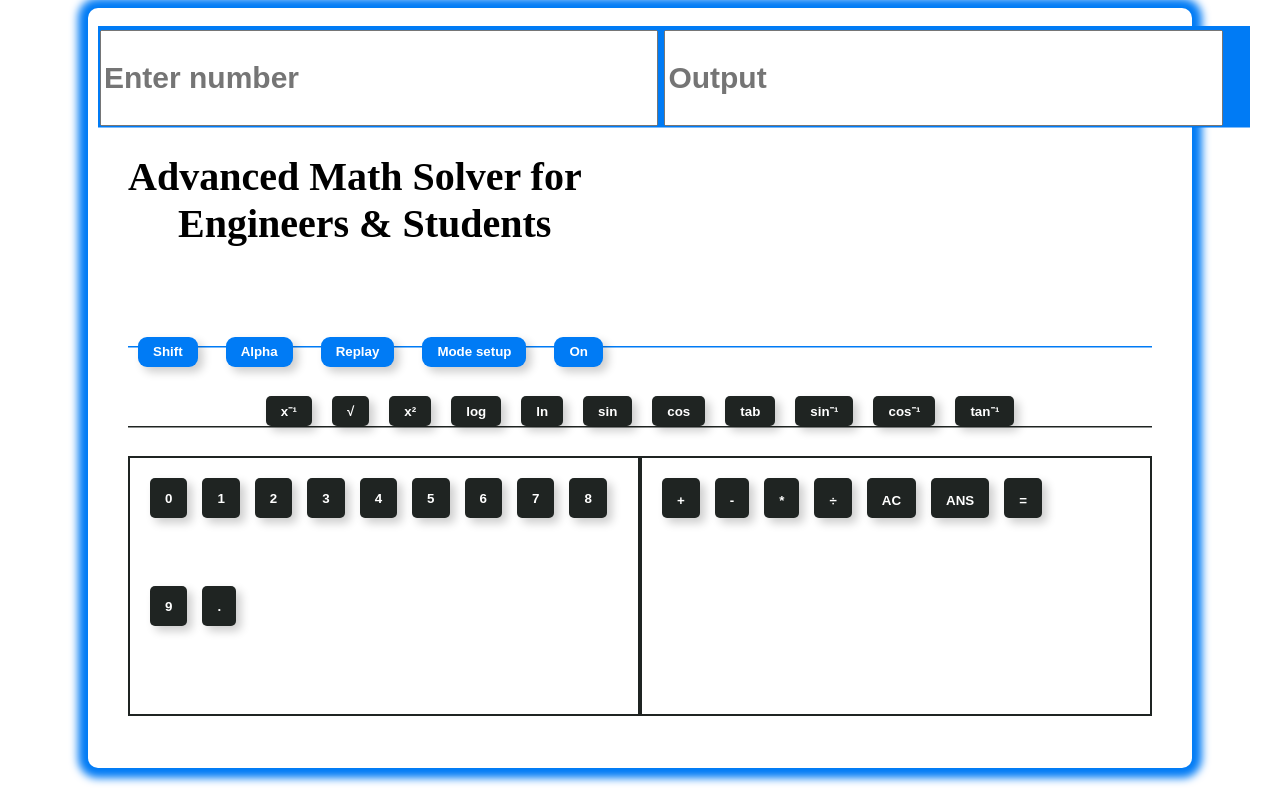
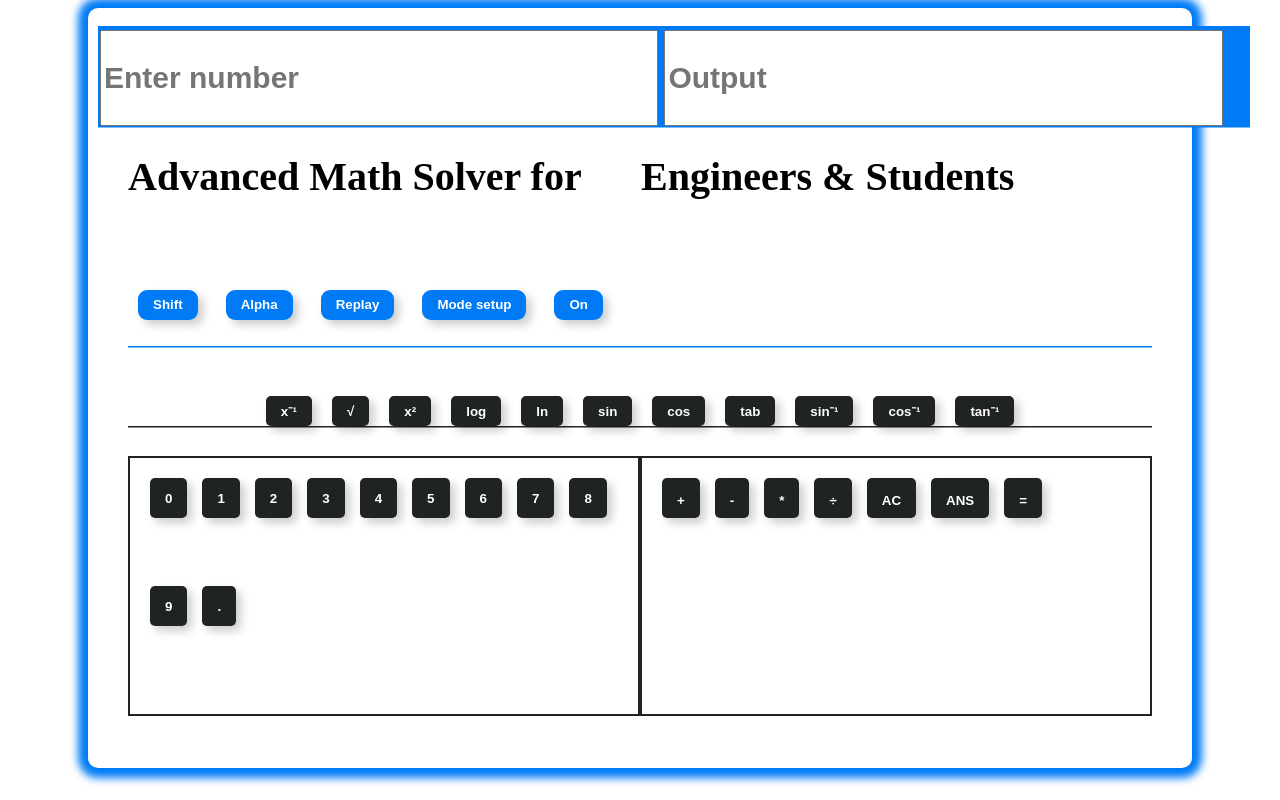
Before and after one commit to shivamshrma09/Advance-Calculater, a plain HTML site: page index.html in a window 1280 px wide. Drawn offline with Linux system fonts and the light colour scheme.

Commit message:
Update index.html

```diff
--- a/index.html
+++ b/index.html
@@ -165,10 +165,6 @@
       color: #1f2422;
     }
 
-
-
-
-
   </style>
 </head>
 <body>
@@ -179,7 +175,7 @@
 <input type="text"  placeholder="Output"     class="screen" name="outputNum" id="outputNum" readonly>
 
       </div>
-      <h1>Advanced Math Solver for <br> &nbsp;&nbsp;&nbsp;&nbsp; Engineers & Students</h1>
+      <h1>Advanced Math Solver for  &nbsp;&nbsp;&nbsp;&nbsp; Engineers & Students</h1>
       <div class="button-container">
         <button class="button" type="button">Shift</button>
         <button class="button" type="button">Alpha</button>
@@ -309,7 +305,7 @@
     });
   });
 
-  // Keyboard Enter = calculate
+
   inputBox.addEventListener("keydown", (e) => {
     if (e.key === "Enter") {
       try {
@@ -322,7 +318,7 @@
     }
   });
 
-  // Helper functions
+
   function toRadians(deg) {
     return deg * (Math.PI / 180);
   }
```
